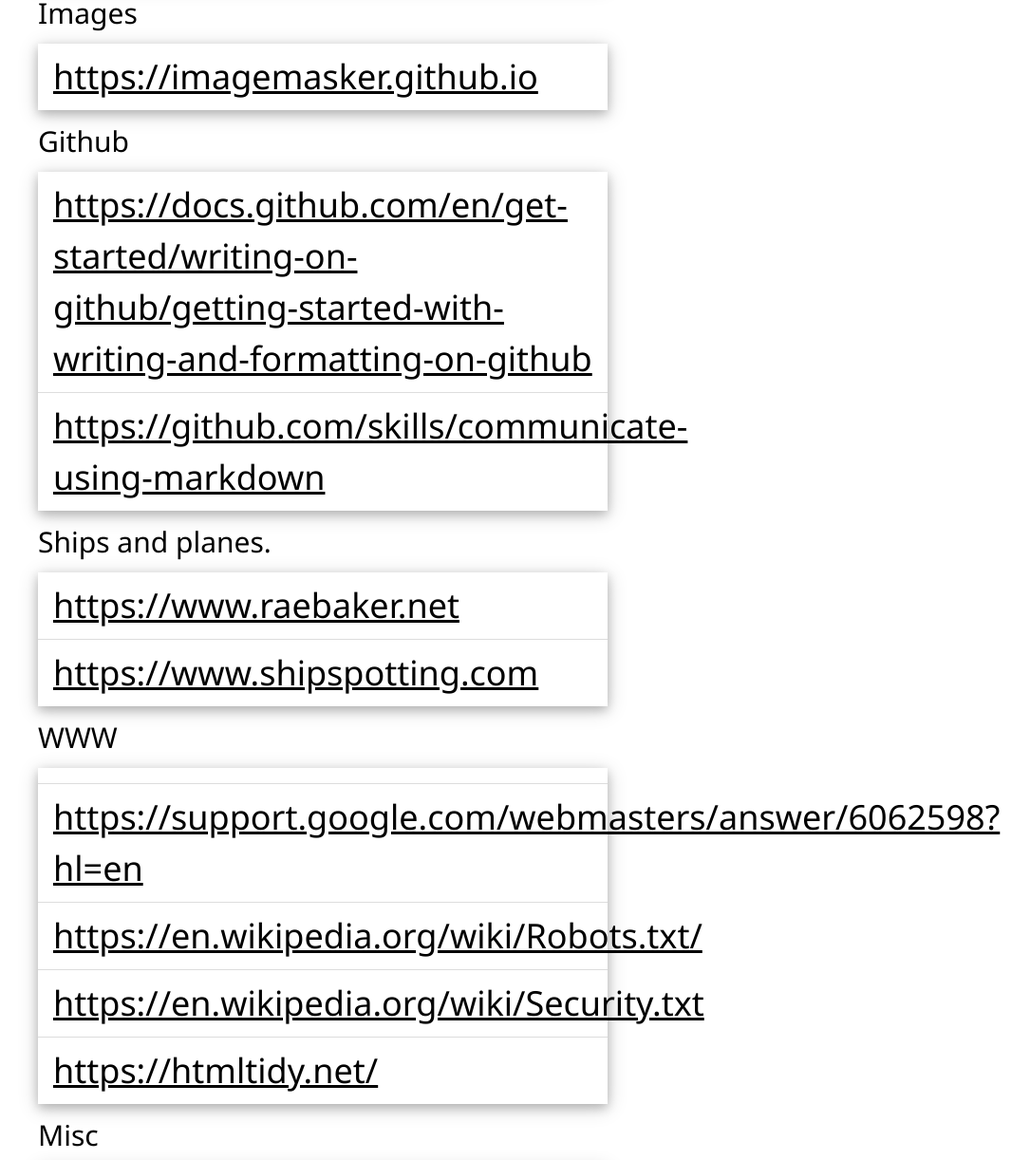
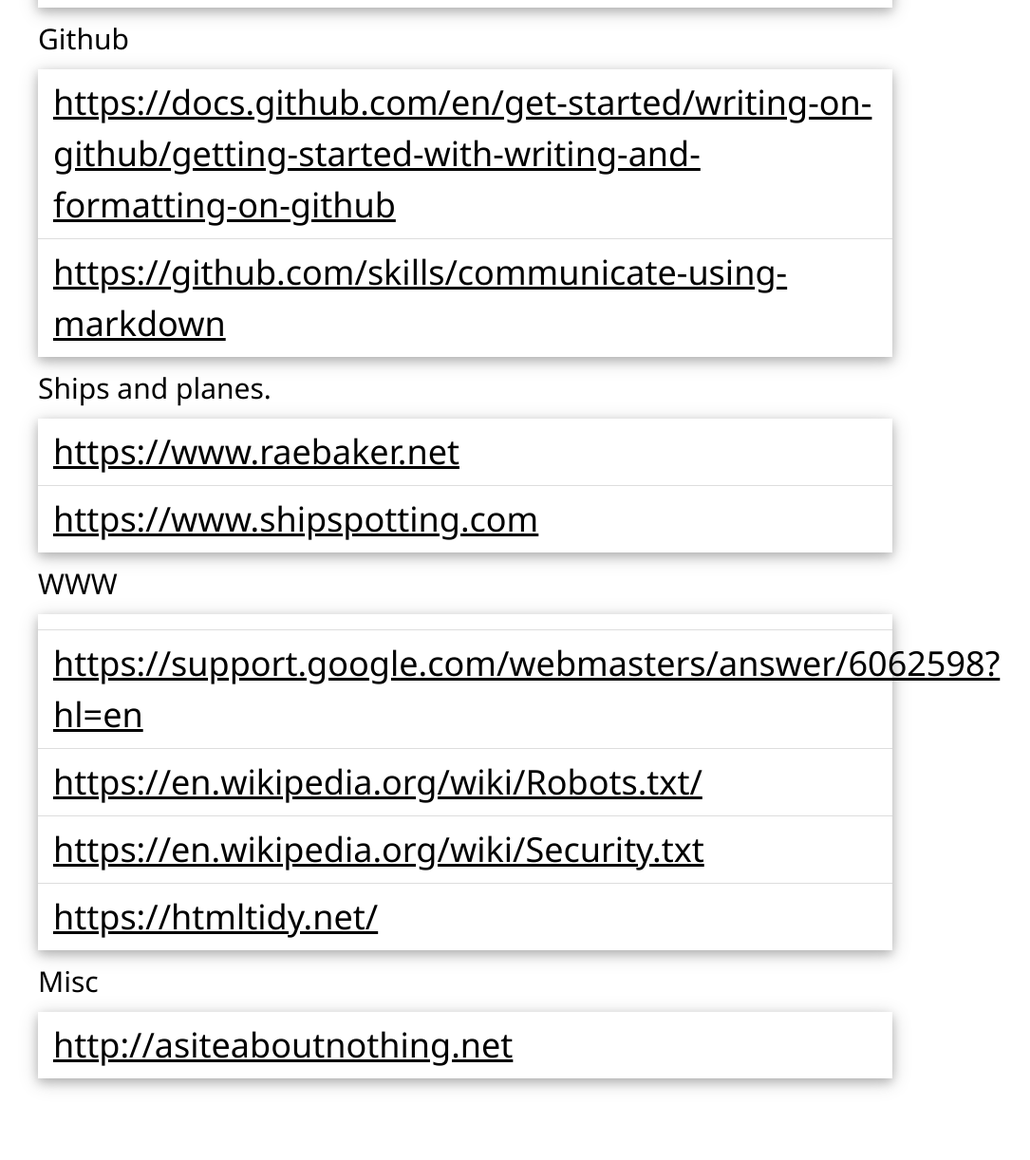
Before and after one commit to puppet-sock/puppet-sock.github.io, a plain HTML site: page links.html in a window 1280 px wide. Shown: the part 1138-2360 px from the top of the page at 95% size, without its empty margins (0-1085 px from the left). After the commit the page ends 2312 px from the top, so only its background shows below. Drawn offline with nearby package versions, Linux system fonts and the light colour scheme.

Commit message:
Update links.html

```diff
--- a/links.html
+++ b/links.html
@@ -18,7 +18,7 @@
           <!-- <p>__under__construction....</p> -->
 
 
-          <ul class="w3-ul w3-card-4" style="width:50%">
+          <ul class="w3-ul w3-card-4" style="width:75%">
             <li>
               <h2>Geolocation</h2>
             </li>
@@ -32,7 +32,7 @@
 
 
           <h2>Person OSINT</h2>
-          <ul class="w3-ul w3-card-4" style="width:50%">
+          <ul class="w3-ul w3-card-4" style="width:75%">
             <li><a href="https://peekyou.com" target="_blank">peekyou.com</a></li>
             <li><a href="https://411.com" target="_blank">411.com</a></li>
             <li><a href="https://truepeoplesearch.com" target="_blank">truepeoplesearch.com</a></li>
@@ -40,24 +40,24 @@
           </ul>
 
           <h2>Images</h2>
-          <ul class="w3-ul w3-card-4" style="width:50%">
+          <ul class="w3-ul w3-card-4" style="width:75%">
             <li><a href="https://imagemasker.github.io" target="_blank"> https://imagemasker.github.io </a></li>
           </ul>
 
           <h2>Github</h2>
-          <ul class="w3-ul w3-card-4" style="width:50%">
+          <ul class="w3-ul w3-card-4" style="width:75%">
             <li><a href="https://docs.github.com/en/get-started/writing-on-github/getting-started-with-writing-and-formatting-on-github" target="_blank"> https://docs.github.com/en/get-started/writing-on-github/getting-started-with-writing-and-formatting-on-github </a></li>
             <li><a href="https://github.com/skills/communicate-using-markdown" target="_blank"> https://github.com/skills/communicate-using-markdown </a></li>
           </ul>
 
           <h2>Ships and planes.</h2>
-          <ul class="w3-ul w3-card-4" style="width:50%">
+          <ul class="w3-ul w3-card-4" style="width:75%">
             <li><a href="https://www.raebaker.net" target="_blank"> https://www.raebaker.net </a></li>
             <li><a href="https://www.shipspotting.com" target="_blank"> https://www.shipspotting.com </a></li>
           </ul>
 
           <h2>WWW</h2>
-          <ul class="w3-ul w3-card-4" style="width:50%">
+          <ul class="w3-ul w3-card-4" style="width:75%">
             <li><a href="https://www.seoreviewtools.com/bulk-meta-robots-checker/" target="_blank">
                 <https: //www.seoreviewtools.com/bulk-meta-robots-checker</a>
             </li>
@@ -68,7 +68,7 @@
           </ul>
 
           <h2>Misc</h2>
-          <ul class="w3-ul w3-card-4" style="width:50%">
+          <ul class="w3-ul w3-card-4" style="width:75%">
             <li><a href="http://asiteaboutnothing.net" target="_blank">http://asiteaboutnothing.net</a></li>
           </ul>
     </div>
```
